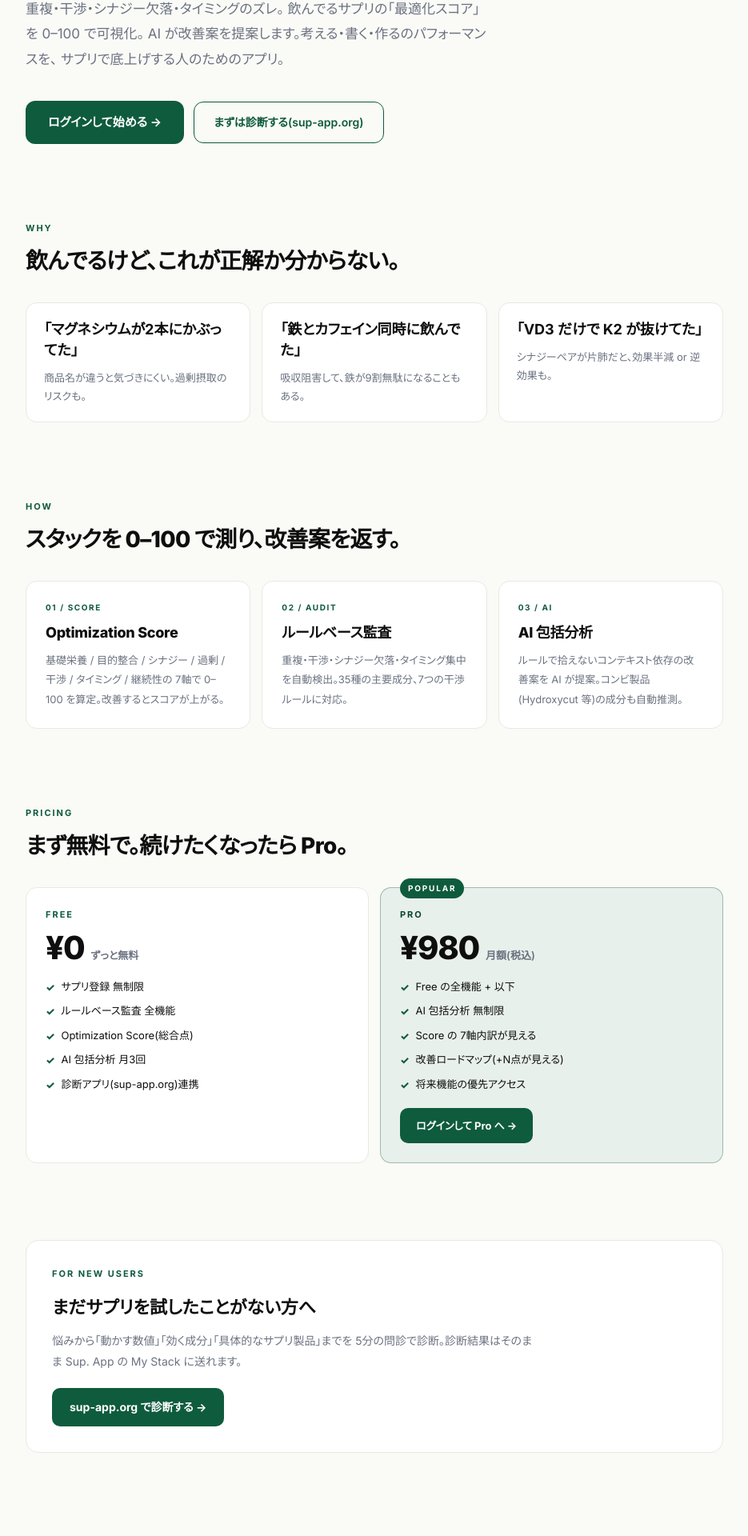
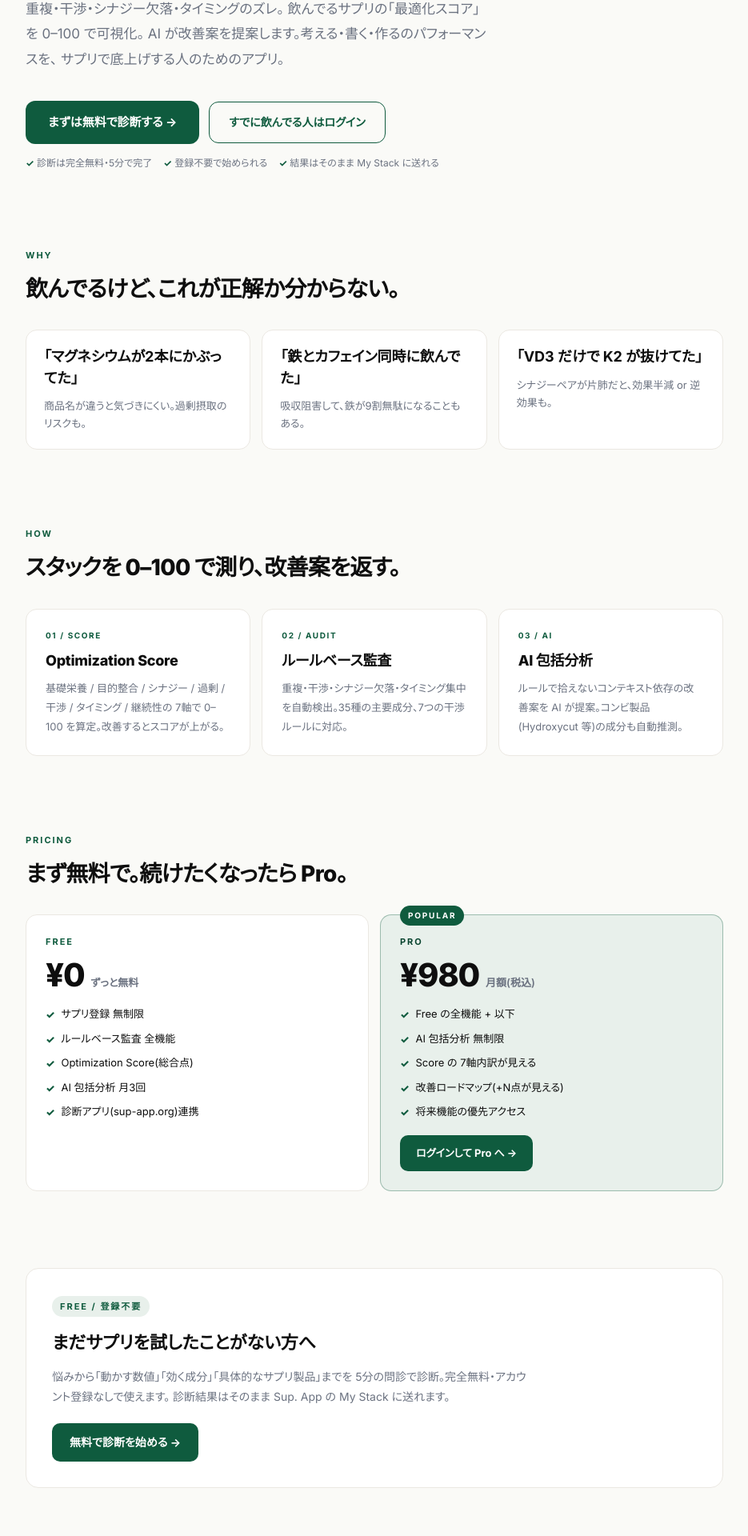
Before and after one commit to mysk123/sup-app, a Next.js app: page / in a window 1280 px wide. Shown: the part 278-2198 px from the top of the page at 80% size, without its empty margins (172-1107 px from the left). Built offline with nearby package versions, Linux system fonts and the light colour scheme; no server answers.

Commit message:
Landing: foreground '無料診断' — swap CTAs so 'まずは無料で診断する' is primary

```diff
--- a/app/page.tsx
+++ b/app/page.tsx
@@ -118,8 +118,9 @@ export default async function Home() {
             alignItems: 'center'
           }}
         >
+          {/* メイン CTA: まずは無料診断 */}
           <a
-            href={user ? '/my-stack' : '/login'}
+            href="https://sup-app.org/"
             style={{
               display: 'inline-flex',
               alignItems: 'center',
@@ -133,10 +134,11 @@ export default async function Home() {
               fontWeight: 700
             }}
           >
-            {user ? 'My Stack を開く →' : 'ログインして始める →'}
+            まずは無料で診断する →
           </a>
+          {/* サブ CTA: ログイン/My Stack */}
           <a
-            href="https://sup-app.org/"
+            href={user ? '/my-stack' : '/login'}
             style={{
               display: 'inline-flex',
               alignItems: 'center',
@@ -151,8 +153,34 @@ export default async function Home() {
               border: '1px solid var(--accent)'
             }}
           >
-            まずは診断する(sup-app.org)
+            {user
+              ? 'My Stack を開く'
+              : 'すでに飲んでる人はログイン'}
           </a>
+        </div>
+        <div
+          style={{
+            fontSize: 12,
+            color: 'var(--text-sub)',
+            marginTop: 14,
+            display: 'flex',
+            gap: 14,
+            flexWrap: 'wrap',
+            alignItems: 'center'
+          }}
+        >
+          <span>
+            <span style={{ color: 'var(--accent)', fontWeight: 700 }}>✓</span>{' '}
+            診断は完全無料・5分で完了
+          </span>
+          <span>
+            <span style={{ color: 'var(--accent)', fontWeight: 700 }}>✓</span>{' '}
+            登録不要で始められる
+          </span>
+          <span>
+            <span style={{ color: 'var(--accent)', fontWeight: 700 }}>✓</span>{' '}
+            結果はそのまま My Stack に送れる
+          </span>
         </div>
       </section>
 
@@ -294,7 +322,24 @@ export default async function Home() {
           marginBottom: 64
         }}
       >
-        <SectionLabel>FOR NEW USERS</SectionLabel>
+        <div
+          style={{
+            display: 'inline-flex',
+            alignItems: 'center',
+            gap: 6,
+            fontSize: 11,
+            fontFamily: 'Inter, sans-serif',
+            letterSpacing: '0.18em',
+            color: 'var(--accent)',
+            marginBottom: 14,
+            fontWeight: 700,
+            padding: '4px 10px',
+            background: 'var(--accent-light)',
+            borderRadius: 100
+          }}
+        >
+          FREE / 登録不要
+        </div>
         <div style={{ fontSize: 22, fontWeight: 800, marginBottom: 10 }}>
           まだサプリを試したことがない方へ
         </div>
@@ -308,7 +353,8 @@ export default async function Home() {
           }}
         >
           悩みから「動かす数値」「効く成分」「具体的なサプリ製品」までを
-          5分の問診で診断。診断結果はそのまま Sup. App の My Stack に送れます。
+          5分の問診で診断。完全無料・アカウント登録なしで使えます。
+          診断結果はそのまま Sup. App の My Stack に送れます。
         </p>
         <a
           href="https://sup-app.org/"
@@ -325,7 +371,7 @@ export default async function Home() {
             fontWeight: 700
           }}
         >
-          sup-app.org で診断する →
+          無料で診断を始める →
         </a>
       </section>
     </div>
```
